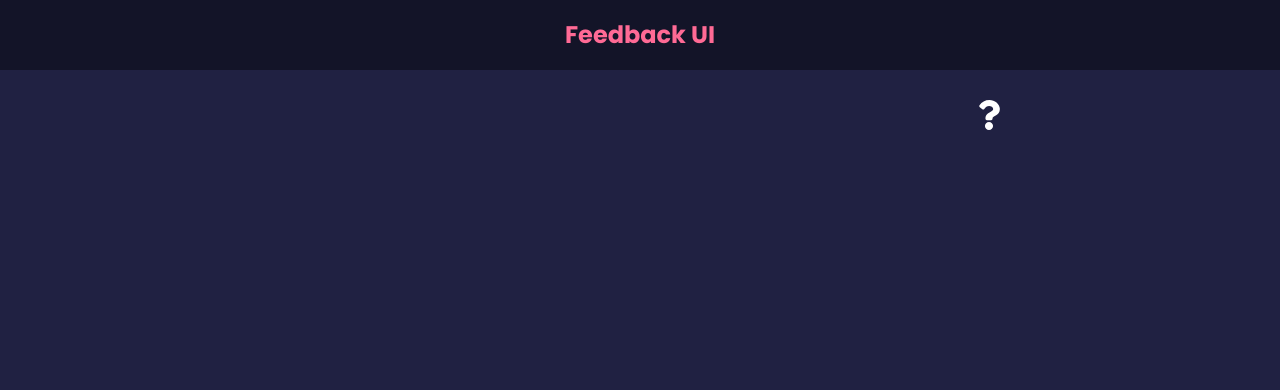
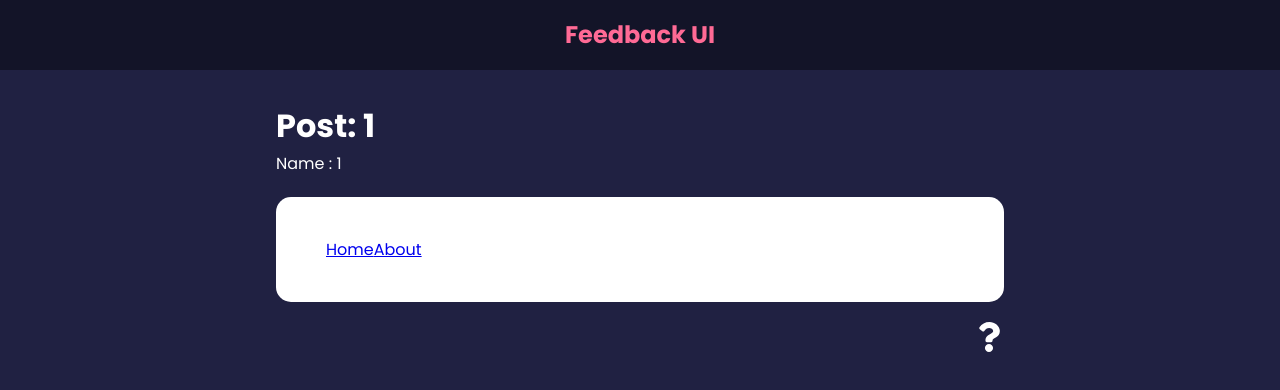
Before and after one commit to oulsm/feedback-app, a React (Create React App) app: page /post/1/1 in a window 1280 px wide. Before the commit this address had no page. Shown: the top 390 px of the page. Built offline with nearby package versions, Linux system fonts and the light colour scheme.

Commit message:
15_21_29_8_22_update
NavLink & useParams

```diff
--- a/src/App.js
+++ b/src/App.js
@@ -1,6 +1,7 @@
 import {useState} from 'react'
 import { v4 as uuidv4} from 'uuid'
-import {BrowserRouter as Router, Route, Routes} from 'react-router-dom'
+import {BrowserRouter as Router, Route, Routes, NavLink} from 'react-router-dom'
+import Card from './components/shared/Card';
 import Header from "./components/Header";
 import FeedbackStats from "./components/FeedbackStats";
 import FeedbackList from "./components/FeedbackList";
@@ -8,6 +9,7 @@ import FeedbackData  from "./data/FeedbackData";
 import FeedbackForm from './components/FeedbackForm';
 import AboutIconLink from './components/AboutIconLink';
 import AboutPage from './pages/AboutPage';
+import Post from './components/Post';
 
 function App() {
     const [feedback, setFeedback] = useState(FeedbackData)
@@ -39,7 +41,16 @@ function App() {
 
           </Route>
           <Route path='/about' element={<AboutPage/>}>  </Route>
+          <Route path='/post/:id/:name' element={<Post/>}>  </Route>
        </Routes>
+       <Card>
+        <NavLink to='/' activeClassName='active'>
+            Home
+        </NavLink>
+        <NavLink to='/about' activeClassName='active'>
+            About
+        </NavLink>
+       </Card>
        <AboutIconLink />
         </div>
     </Router>
--- /dev/null
+++ b/src/components/Post.jsx
@@ -0,0 +1,14 @@
+import React from 'react'
+import {useParams} from 'react-router-dom'
+
+function Post() {
+    const params = useParams()
+  return (
+    <div>
+      <h1>Post: {params.id} </h1>
+      <p>Name : {params.name}</p>
+    </div>
+  )
+}
+
+export default Post
```
